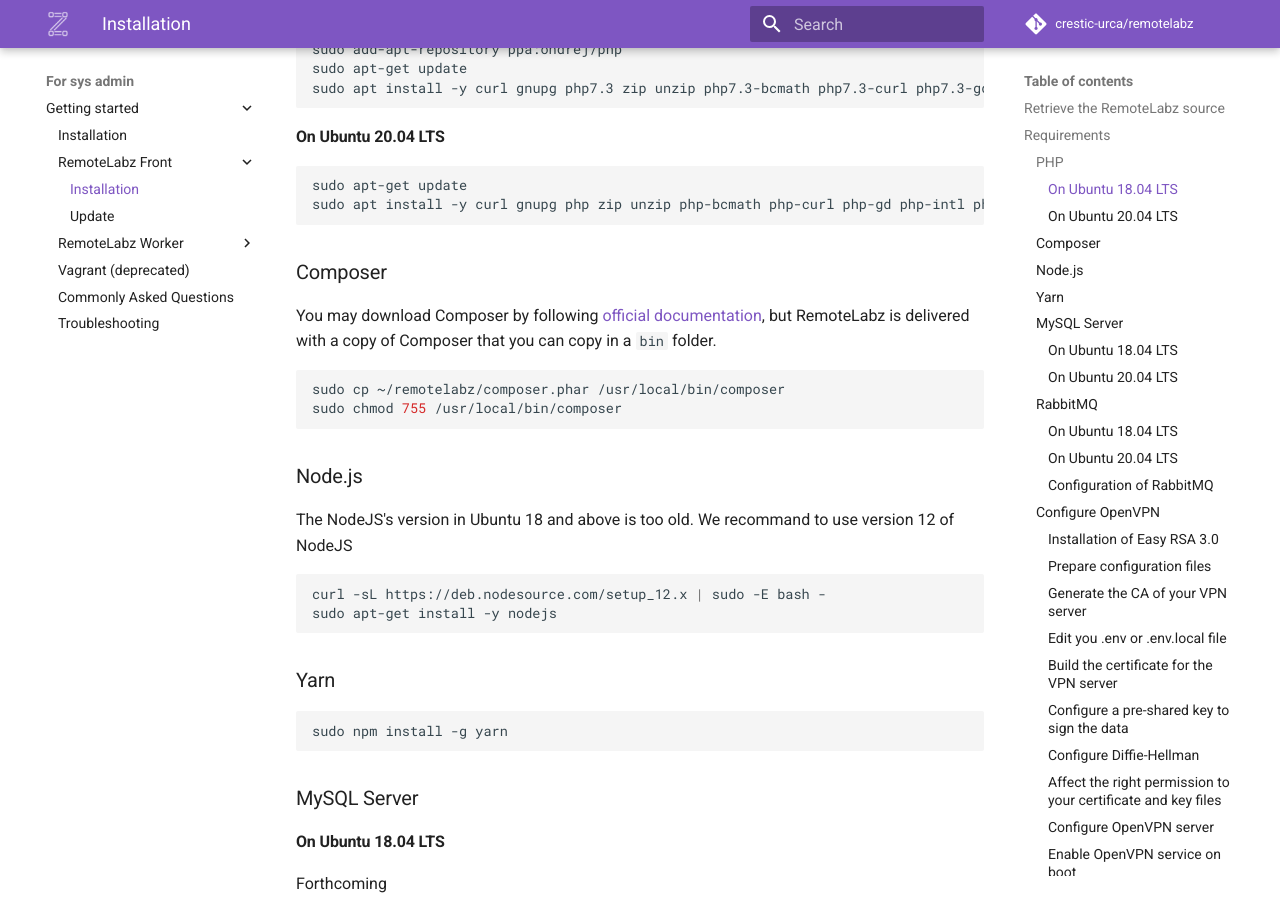
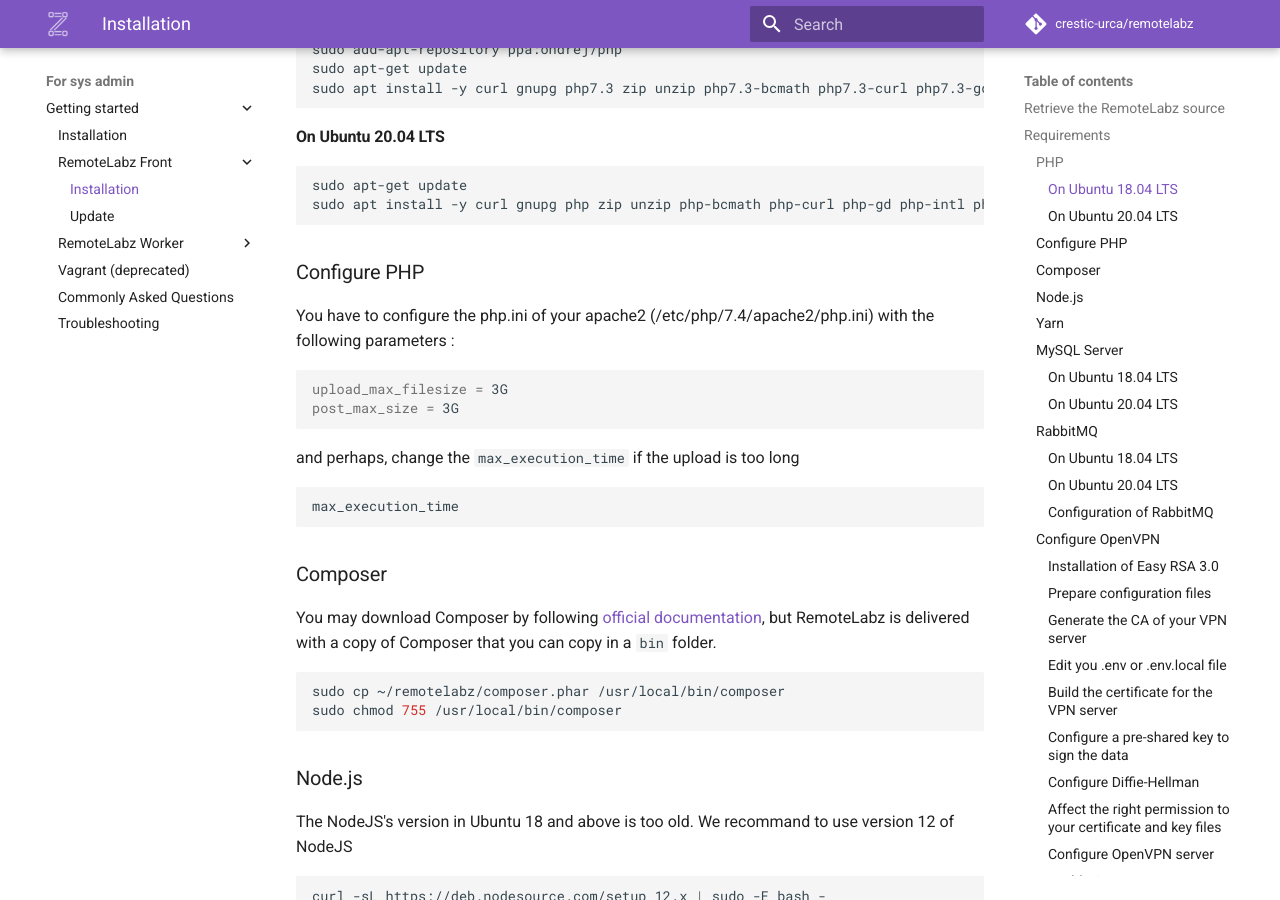
Before and after one commit to remotelabz/remotelabz-docs, an MkDocs documentation site: the page built from docs/administrators/getting-started/ubuntu-front.md, in a window 1280 px wide and 900 px high, scrolled down 1132 px. Built offline with MkDocs 1.6.1 and Material for MkDocs 9.7.7, drawn with Linux system fonts in a browser that asks for light colours; comment, search, counter and statistics services are not loaded.

Commit message:
php.ini in install process

````diff
--- a/docs/administrators/getting-started/ubuntu-front.md
+++ b/docs/administrators/getting-started/ubuntu-front.md
@@ -40,6 +40,18 @@ sudo apt install -y curl gnupg php7.3 zip unzip php7.3-bcmath php7.3-curl php7.3
 ``` bash
 sudo apt-get update
 sudo apt install -y curl gnupg php zip unzip php-bcmath php-curl php-gd php-intl php-mbstring php-mysql php-xml php-zip ntp openvpn
+```
+
+### Configure PHP
+You have to configure the php.ini of your apache2 (/etc/php/7.4/apache2/php.ini) with the following parameters :
+``` bash
+upload_max_filesize = 3G
+post_max_size = 3G
+```
+
+and perhaps, change the `max_execution_time` if the upload is too long
+``` bash
+max_execution_time
 ```
 
 ### Composer
````
